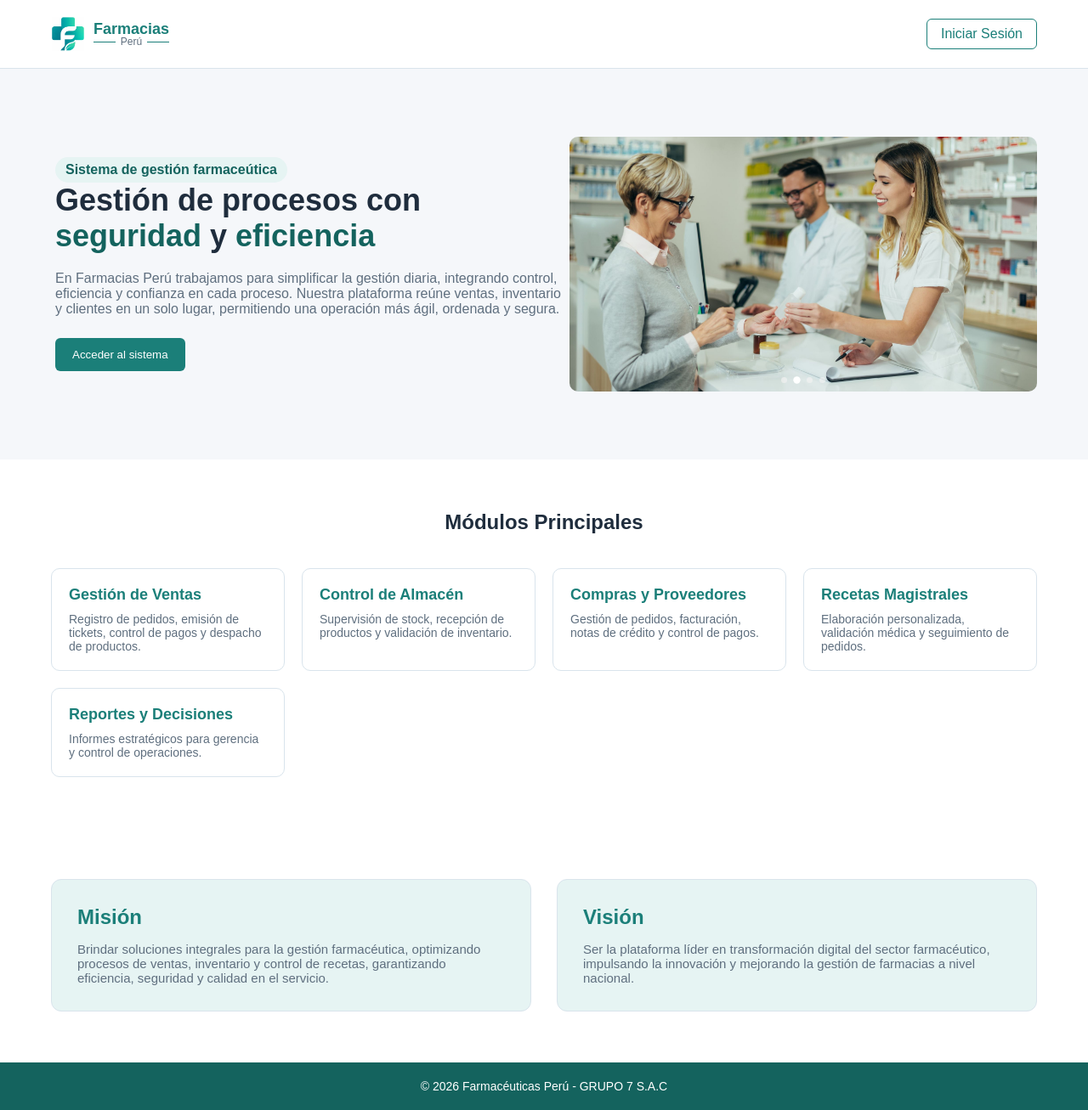
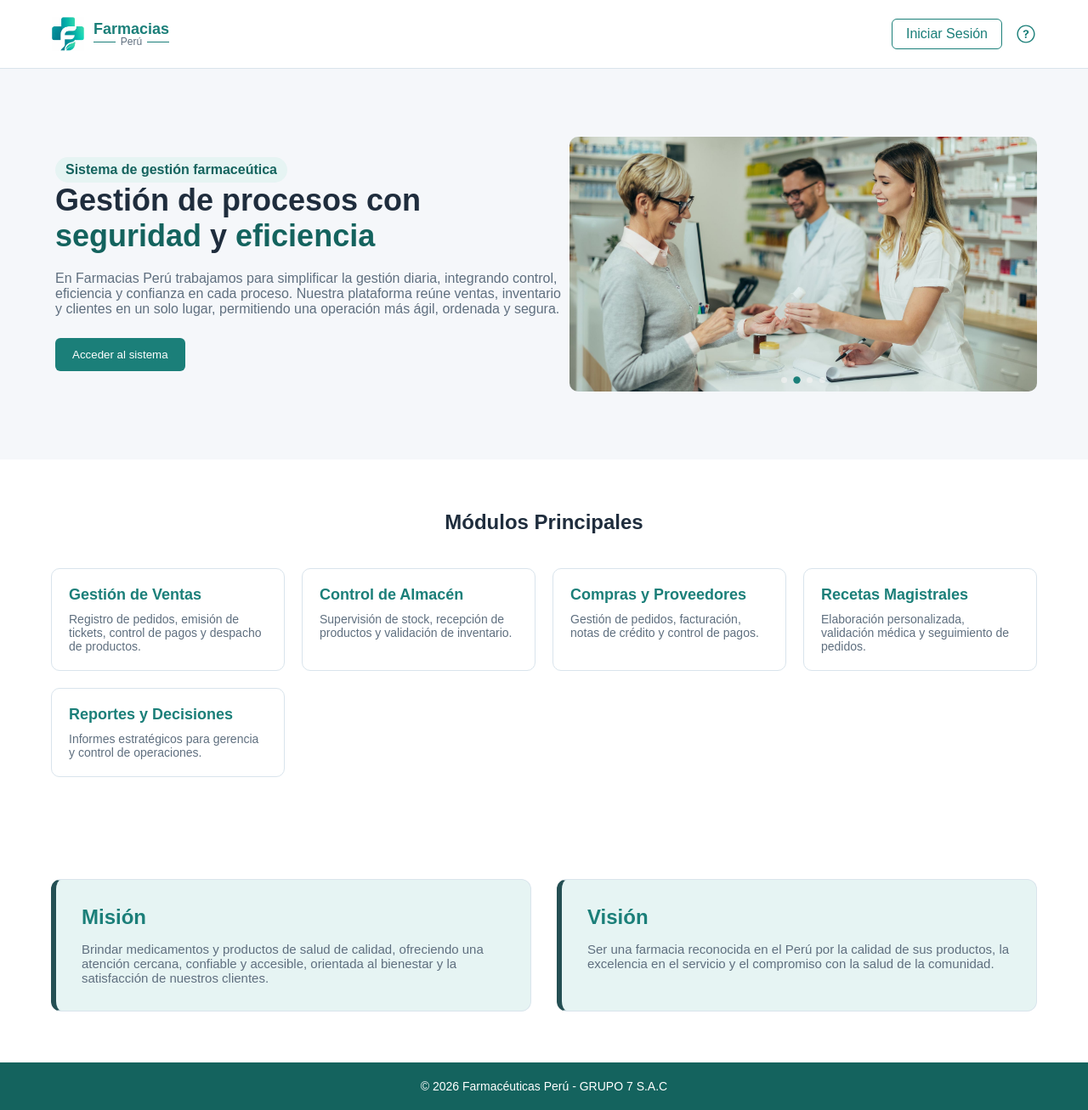
Before and after one commit to Miguel41844x/FARMAPE, a React app in the folder frontend/: page / in a window 1280 px wide. Shown: the whole page at 85% size. Built offline with nearby package versions, Linux system fonts and the light colour scheme; the HTML template or start-up script is replaced by a standard one.

Commit message:
Home-page-actualizado

```diff
--- a/frontend/src/components/public/MisionVision.jsx
+++ b/frontend/src/components/public/MisionVision.jsx
@@ -9,18 +9,16 @@ const MisionVision = () => {
             <div className="mv-card">
                 <h2>Misión</h2>
                 <p>
-                    Brindar soluciones integrales para la gestión farmacéutica,
-                    optimizando procesos de ventas, inventario y control de recetas,
-                    garantizando eficiencia, seguridad y calidad en el servicio.
+                    Brindar medicamentos y productos de salud de calidad, ofreciendo una atención cercana,
+                    confiable y accesible, orientada al bienestar y la satisfacción de nuestros clientes.
                 </p>
             </div>
 
             <div className="mv-card">
                 <h2>Visión</h2>
                 <p>
-                    Ser la plataforma líder en transformación digital del sector
-                    farmacéutico, impulsando la innovación y mejorando la gestión
-                    de farmacias a nivel nacional.
+                    Ser una farmacia reconocida en el Perú por la calidad de sus productos, la excelencia
+                     en el servicio y el compromiso con la salud de la comunidad.
                 </p>
             </div>
 
--- a/frontend/src/components/public/NavbarPublic.jsx
+++ b/frontend/src/components/public/NavbarPublic.jsx
@@ -1,5 +1,6 @@
 import { Link } from "react-router-dom";
-import { FaRegCircleUser } from "react-icons/fa6";
+import { IoIosHelpCircleOutline } from "react-icons/io";
+
 import "./navbarPublic.css"
 
 const NavbarPublic = () => {
@@ -17,6 +18,7 @@ const NavbarPublic = () => {
                 <Link to="/login" className="header-button-login">
                     Iniciar Sesión
                 </Link>
+                <IoIosHelpCircleOutline className="header-icon-help"/>
             </div>
         </header>
     );
--- a/frontend/src/components/public/carousel.css
+++ b/frontend/src/components/public/carousel.css
@@ -36,6 +36,6 @@
 
 /* ACTIVO */
 .dot.active {
-  background: #FFFFFF;
+  background: #1B7F79;
   transform: scale(1.2);
 }
--- a/frontend/src/components/public/misionvision.css
+++ b/frontend/src/components/public/misionvision.css
@@ -16,6 +16,7 @@
   border-radius: 12px;
   border: 1px solid var(--border);
   transition: 0.3s;
+  border-left: 6px solid var(--primary-mid);
 }
 
 .mv-card:hover {
--- a/frontend/src/components/public/navbarPublic.css
+++ b/frontend/src/components/public/navbarPublic.css
@@ -76,3 +76,11 @@
   color: white;
   background: var(--primary);
 }
+
+.header-icon-help {
+  font-size: 26px;
+  color: var(--primary);
+  margin-left: 15px;
+  cursor: pointer;
+  transition: 0.3s;
+}
--- a/frontend/src/index.css
+++ b/frontend/src/index.css
@@ -2,6 +2,7 @@
   --primary: #1B7F79;
   --primary-dark: #14635E;
   --primary-light: #E6F4F3;
+  --primary-mid: #244F53;
   --accent: #34AFA3;
   --text-main: #1F2D3D;
   --text-soft: #5F6F7F;
--- a/frontend/src/pages/auth/login.css
+++ b/frontend/src/pages/auth/login.css
@@ -15,7 +15,7 @@
 .overlay {
   position: absolute;
   inset: 0;
-  background: rgba(27, 127, 121, 0.8); /* tu color con transparencia */
+  background: rgba(27, 127, 121, 0.8);
   display: flex;
   flex-direction: column;
   justify-content: center;
```
